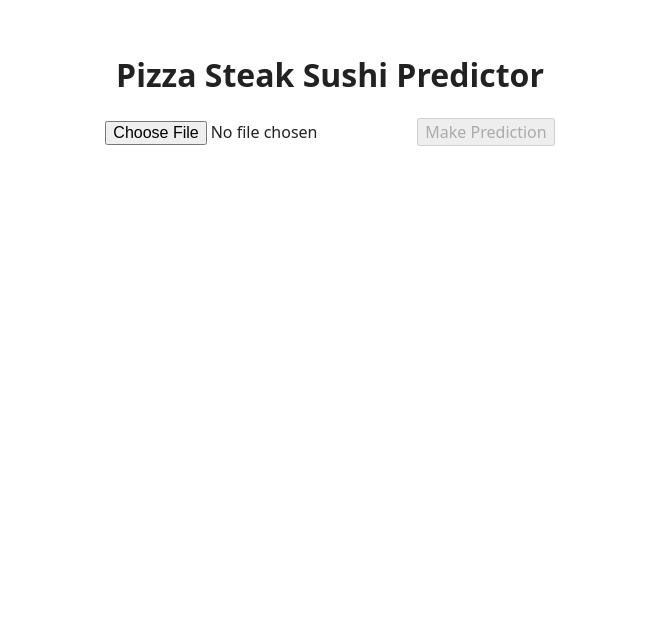
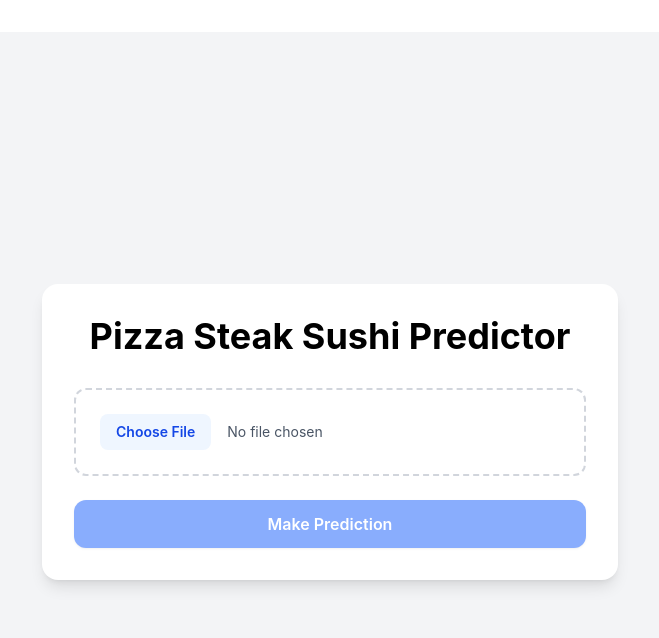
Before and after one commit to rumog/PizzaSteakSushiWebsite, a React (Vite) app: page / in a window 1280 px wide. Shown: the top 638 px of the page, without its empty margins (310-969 px from the left). Built offline with nearby package versions, Linux system fonts and the light colour scheme.

Commit message:
Add basic tailwind css styling

```diff
--- a/package.json
+++ b/package.json
@@ -17,6 +17,7 @@
     "@babel/core": "^7.29.7",
     "@eslint/js": "^10.0.1",
     "@rolldown/plugin-babel": "^0.2.3",
+    "@tailwindcss/vite": "^4.3.3",
     "@types/babel__core": "^7.20.5",
     "@types/node": "^24.13.3",
     "@types/react": "^19.2.18",
@@ -28,6 +29,7 @@
     "eslint-plugin-react-refresh": "^0.5.3",
     "globals": "^17.7.0",
     "prettier": "^3.9.6",
+    "tailwindcss": "^4.3.3",
     "typescript": "~6.0.2",
     "typescript-eslint": "^8.65.0",
     "vite": "^8.2.0"
--- a/src/App.tsx
+++ b/src/App.tsx
@@ -7,13 +7,15 @@ import type { InferenceResponse } from './types/inference'
 function App() {
   const [result, setResult] = useState<InferenceResponse | null>(null)
   return (
-    <main>
-      <h1>Pizza Steak Sushi Predictor</h1>
-      <ImageUploader onResult={setResult} />
+    <main className="min-h-screen bg-gray-100 flex items-center justify-center p-6">
+      <div className="w-full max-w-xl bg-white rounded-2xl shadow-lg p-8">
+        <h1 className="text-4xl font-bold text-center mb-8">Pizza Steak Sushi Predictor</h1>
+        <ImageUploader onResult={setResult} />
 
-      {result && (
-        <InferenceResult label={result.result.class_name} confidence={result.result.confidence} />
-      )}
+        {result && (
+          <InferenceResult label={result.result.class_name} confidence={result.result.confidence} />
+        )}
+      </div>
     </main>
   )
 }
--- a/src/components/ImageUploader.tsx
+++ b/src/components/ImageUploader.tsx
@@ -39,7 +39,7 @@ export function ImageUploader({ onResult }: ImageUploaderProps) {
 
       onResult(result)
     } catch (err) {
-      const message = err instanceof Error ? err.message : ' An unexpected error occurred.'
+      const message = err instanceof Error ? err.message : 'An unexpected error occurred.'
       setError(message)
     } finally {
       setLoading(false)
@@ -47,21 +47,89 @@ export function ImageUploader({ onResult }: ImageUploaderProps) {
   }
 
   return (
-    <section>
-      <input type="file" accept="image/*" onChange={handleFileChange} />
+    <section className="space-y-6">
+      <div className="rounded-xl border-2 border-dashed border-gray-300 p-6 text-center transition hover:border-blue-400">
+        <input
+          type="file"
+          accept="image/*"
+          onChange={handleFileChange}
+          className="
+          block
+          w-full
+          text-sm
+          text-gray-600
+          file:mr-4
+          file:rounded-lg
+          file:border-0
+          file:bg-blue-50
+          file:px-4
+          file:py-2
+          file:font-semibold
+          file:text-blue-700
+          hover:file:bg-blue-100
+        "
+        />
+      </div>
 
       {file && (
-        <div className="image-preview">
-          <p>Selected: {file.name}</p>
+        <div className="space-y-4 rounded-xl bg-gray-50 p-5">
+          <p className="text-sm text-gray-600">
+            Selected:
+            <span className="ml-2 font-medium text-gray-900">{file.name}</span>
+          </p>
 
-          {previewUrl && <img src={previewUrl} alt="Selected image preview" />}
+          {previewUrl && (
+            <div className="flex justify-center">
+              <img
+                src={previewUrl}
+                alt="Selected image preview"
+                className="
+                max-h-72
+                rounded-xl
+                object-contain
+                shadow-md
+              "
+              />
+            </div>
+          )}
         </div>
       )}
 
-      <button type="button" disabled={!file || loading} onClick={handleSubmit}>
+      <button
+        type="button"
+        disabled={!file || loading}
+        onClick={handleSubmit}
+        className="
+        w-full
+        rounded-xl
+        bg-blue-600
+        px-6
+        py-3
+        font-semibold
+        text-white
+        shadow
+        transition
+        hover:bg-blue-700
+        disabled:cursor-not-allowed
+        disabled:opacity-50
+      "
+      >
         {loading ? 'Running...' : 'Make Prediction'}
       </button>
-      {error && <p role="alert">{error}</p>}
+      {error && (
+        <p
+          role="alert"
+          className="
+          rounded-lg
+          bg-red-50
+          p-4
+          text-sm
+          text-red-700
+        "
+        >
+          {error}
+        </p>
+      )}
     </section>
   )
 }
--- a/src/index.css
+++ b/src/index.css
@@ -1,14 +1 @@
-:root {
-  font-family: system-ui, sans-serif;
-  color: #222;
-  background: #fff;
-}
-
-body {
-  margin: 0;
-}
-
-button,
-input {
-  font: inherit;
-}
+@import "tailwindcss";
--- a/vite.config.ts
+++ b/vite.config.ts
@@ -1,20 +1,22 @@
-import { defineConfig } from 'vite'
+import { defineConfig, loadEnv } from 'vite'
 import react, { reactCompilerPreset } from '@vitejs/plugin-react'
 import babel from '@rolldown/plugin-babel'
+import tailwindcss from '@tailwindcss/vite'
 
-// https://vite.dev/config/
-export default defineConfig({
-  plugins: [
-    react(),
-    babel({ presets: [reactCompilerPreset()] })
-  ],
-  server: {
-    proxy: {
-      '/api': {
-        target: 'http://ec2-34-216-73-18.us-west-2.compute.amazonaws.com:8000',
-        changeOrigin: true,
-        rewrite: (path) => path.replace(/^\/api/, ''),
-      }
-    }
+export default defineConfig(({ mode }) => {
+  const env = loadEnv(mode, process.cwd(), '')
+
+  return {
+    plugins: [react(), babel({ presets: [reactCompilerPreset()] }), tailwindcss()],
+
+    server: {
+      proxy: {
+        '/api': {
+          target: env.VITE_API_PROXY_TARGET || 'http://localhost:8000',
+          changeOrigin: true,
+          rewrite: (path) => path.replace(/^\/api/, ''),
+        },
+      },
+    },
   }
 })
```
Also changed, not shown: 1 other file (tests, documents, lock files or other folders).
